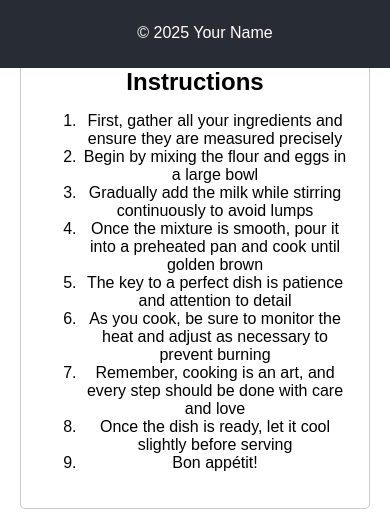
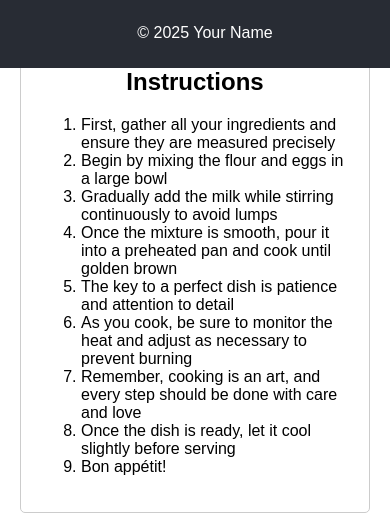
Before and after one commit to Seanl686/1-2_Group10_FrontendUI, a React (Create React App) app in the folder responsive-recipe-website/: page /recipe/1 in a window 390 px wide. Shown: the part 776-1302 px from the top of the page. Built offline with nearby package versions, Linux system fonts and the light colour scheme; the HTML template or start-up script is replaced by a standard one.

Commit message:
Refactor RecipeDetails component to improve instruction layout; left-align instructions and adjust order for better clarity

```diff
--- a/responsive-recipe-website/src/components/RecipeDetails.css
+++ b/responsive-recipe-website/src/components/RecipeDetails.css
@@ -81,6 +81,8 @@
 
 .recipe-instructions {
   margin-top: 20px;
+  order: 3;
+    text-align: left; /* Left align the instructions */
 }
 
 .instructions-title h3 {
@@ -106,10 +108,6 @@
     display: block;
   }
 
-  .recipe-instructions {
-    order: 3;
-  }
-
   .recipe-ingredients h3,
   .recipe-times p strong,
   .instructions-title h3 {
--- a/responsive-recipe-website/src/components/RecipeDetails.js
+++ b/responsive-recipe-website/src/components/RecipeDetails.js
@@ -48,11 +48,11 @@ function RecipeDetails() {
             </div>
           </div>
         </div>
-        <div className="recipe-instructions">
-          <div className="instructions-title">
+        <div className="instructions-title">
             <h3>Instructions</h3>
           </div>
-          <ol>
+          <div className="recipe-instructions">
+            <ol>
             {recipe.instructions.split('. ').map((step, index) => (
               <li key={index}>{step}</li>
             ))}
```
